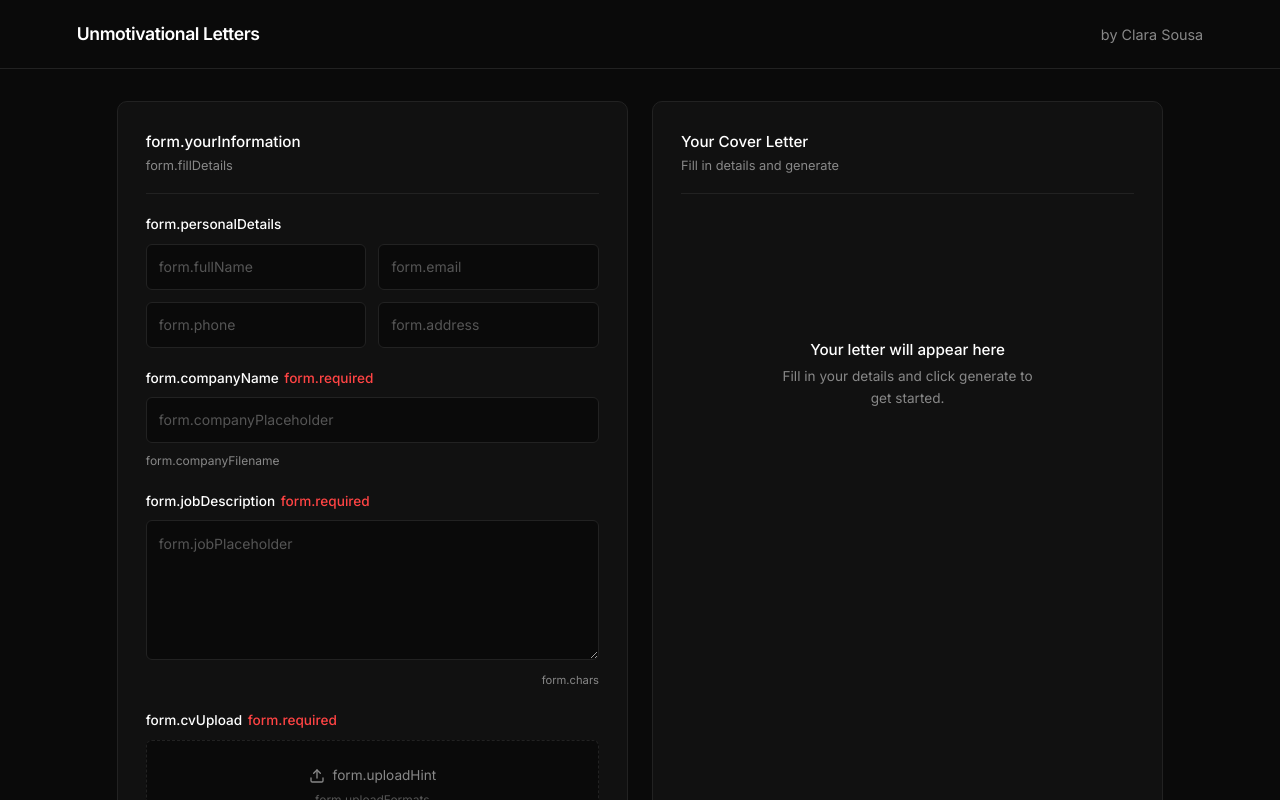
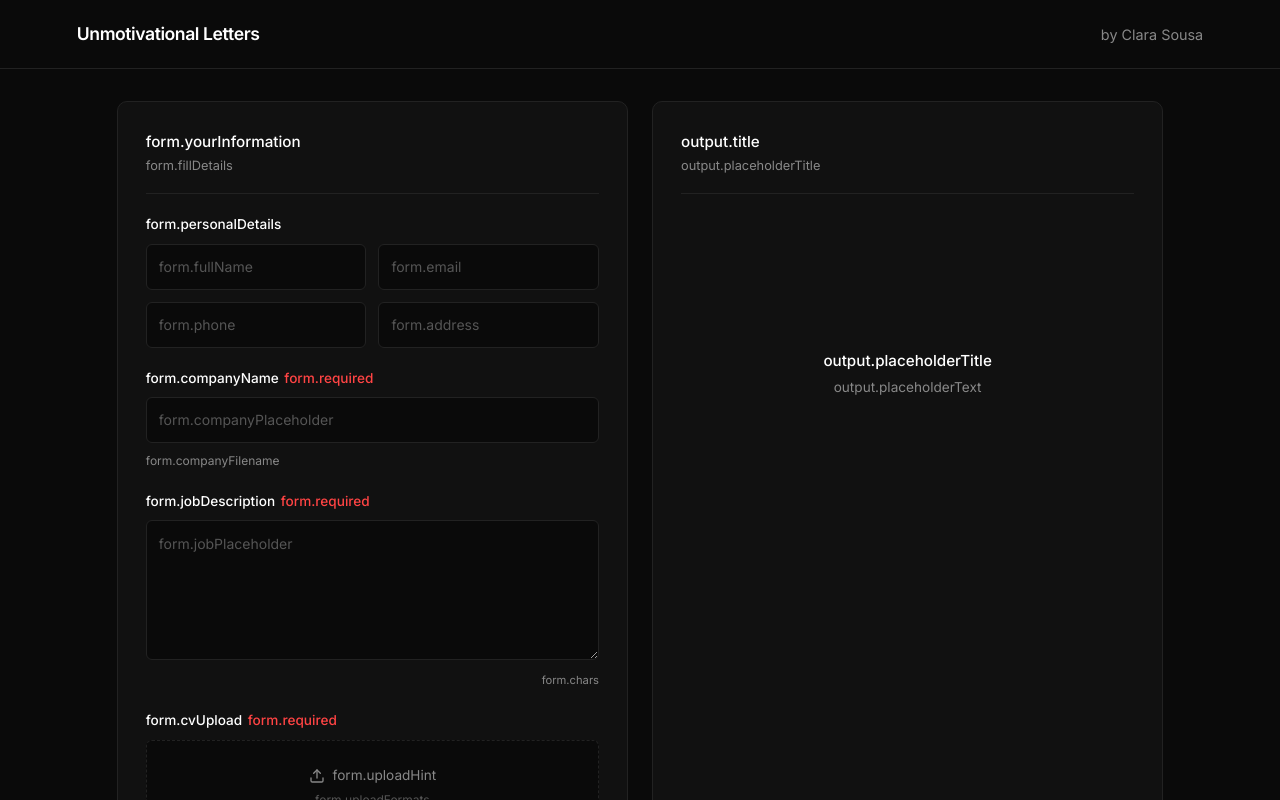
Before and after one commit to clarapbsousa/Unmotivational-Letters, a Next.js app: page / in a window 1280 px wide. Shown: the top 800 px of the page. Built offline with nearby package versions, Linux system fonts and the light colour scheme.

Commit message:
feat: translate OutputPanel and loading steps

```diff
--- a/app/components/OutputPanel.tsx
+++ b/app/components/OutputPanel.tsx
@@ -1,6 +1,7 @@
 'use client';
 
 import React from 'react';
+import { useTranslation } from 'react-i18next';
 import { Copy, Download, RefreshCw } from 'lucide-react';
 
 interface OutputPanelProps {
@@ -25,15 +26,16 @@ export default function OutputPanel({
   onDownload,
   onRegenerate,
 }: OutputPanelProps) {
+  const { t } = useTranslation();
   const hasContent = letter.length > 0;
 
   return (
     <div className="panel relative" style={{ position: 'relative' }}>
       <div className="flex items-center gap-2 mb-5 pb-4 border-b border-border">
         <div>
-          <div className="text-[0.95rem] font-medium">Your Cover Letter</div>
+          <div className="text-[0.95rem] font-medium">{t('output.title')}</div>
           <div className="text-[0.8rem] text-text-muted mt-0.5">
-            {hasContent ? 'Generated just for you' : 'Fill in details and generate'}
+            {hasContent ? t('output.generated') : t('output.placeholderTitle')}
           </div>
         </div>
       </div>
@@ -42,7 +44,7 @@ export default function OutputPanel({
       {isGenerating && (
         <div className="absolute inset-0 bg-[rgba(10,10,10,0.95)] rounded-[10px] flex flex-col items-center justify-center gap-5 z-10">
           <div className="w-8 h-8 border-2 border-border border-t-text rounded-full animate-spin-slow" />
-          <div className="text-[0.85rem] text-text-muted">Crafting your letter...</div>
+          <div className="text-[0.85rem] text-text-muted">{t('output.crafting')}</div>
           <LoadingSteps />
         </div>
       )}
@@ -50,9 +52,9 @@ export default function OutputPanel({
       {/* Placeholder */}
       {!hasContent && !isGenerating && (
         <div className="flex flex-col items-center justify-center min-h-[320px] text-center text-text-muted">
-          <h3 className="text-[0.95rem] mb-1 text-text font-medium">Your letter will appear here</h3>
+          <h3 className="text-[0.95rem] mb-1 text-text font-medium">{t('output.placeholderTitle')}</h3>
           <p className="text-[0.85rem] max-w-[260px]">
-            Fill in your details and click generate to get started.
+            {t('output.placeholderText')}
           </p>
         </div>
       )}
@@ -66,16 +68,16 @@ export default function OutputPanel({
           <div className="flex gap-2">
             <button onClick={onCopy} className="btn-secondary flex-1">
               <Copy size={16} />
-              Copy
+              {t('output.copy')}
             </button>
             <button onClick={onDownload} className="btn-secondary flex-1">
               <Download size={16} />
-              Download PDF
+              {t('output.downloadPDF')}
             </button>
           </div>
           <button onClick={onRegenerate} className="btn-primary">
             <RefreshCw size={16} />
-            Regenerate
+            {t('output.regenerate')}
           </button>
         </div>
       )}
@@ -84,11 +86,12 @@ export default function OutputPanel({
 }
 
 function LoadingSteps() {
+  const { t } = useTranslation();
   const steps = [
-    'Analysing job description',
-    'Matching your experience',
-    'Writing personalised letter',
-    'Polishing & formatting',
+    t('output.step1'),
+    t('output.step2'),
+    t('output.step3'),
+    t('output.step4'),
   ];
 
   return (
```
